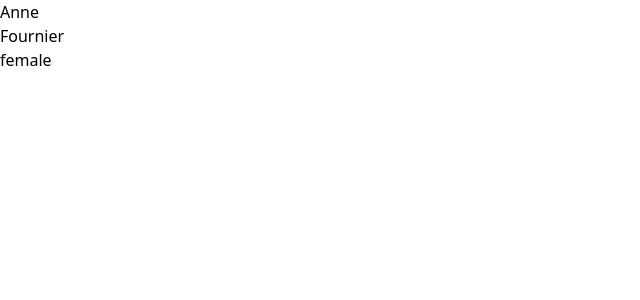
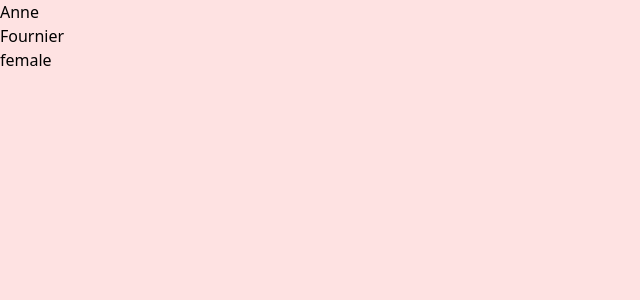
Before and after one commit to andrew-ob/Family-tree-2026-vue, a Nuxt app: page /person/anneId in a window 1280 px wide. Shown: the top 300 px of the page, without its empty margins (0-640 px from the left). Built offline with nearby package versions, Linux system fonts and the light colour scheme.

Commit message:
style: make default background color to the app.vue

```diff
--- a/app/app.vue
+++ b/app/app.vue
@@ -1,5 +1,5 @@
 <template>
-  <div>
+  <div class="bg-red-100 min-h-screen">
     <NuxtRouteAnnouncer />
     <NuxtPage />
   </div>
```
